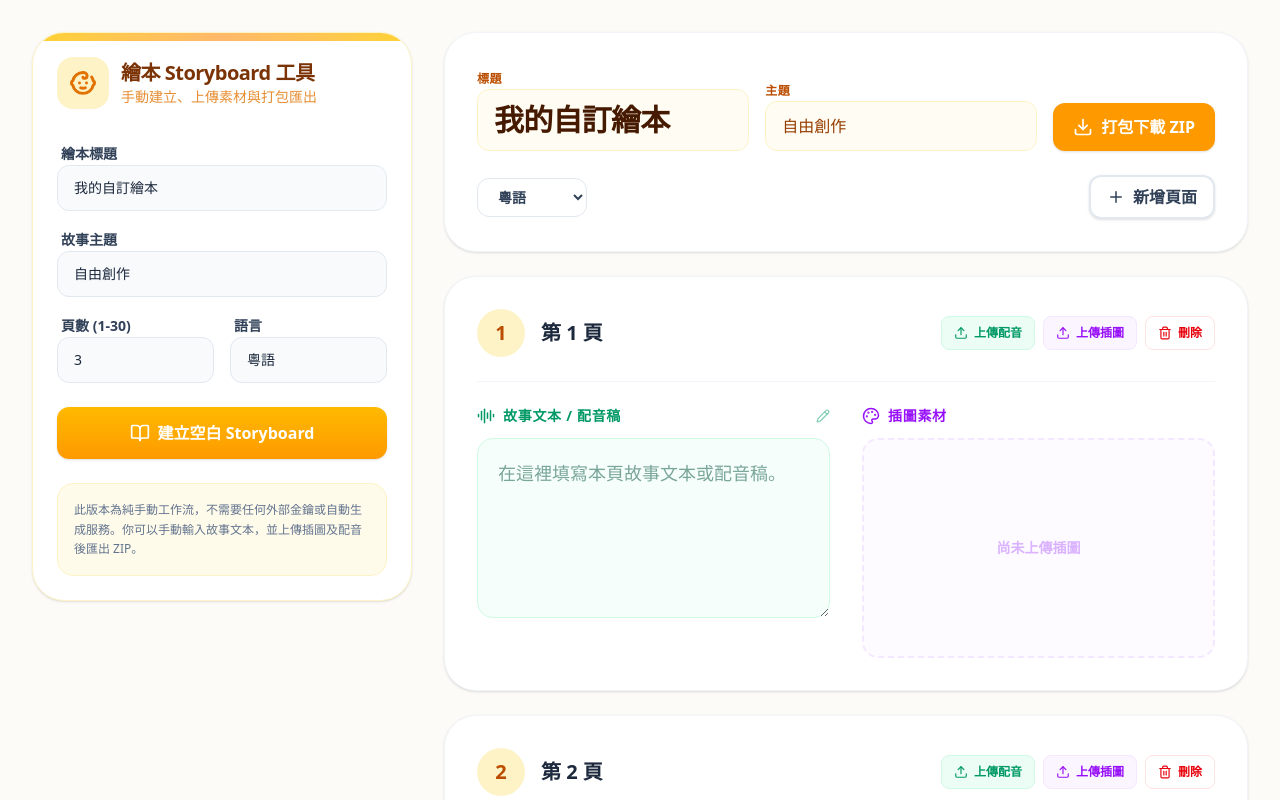
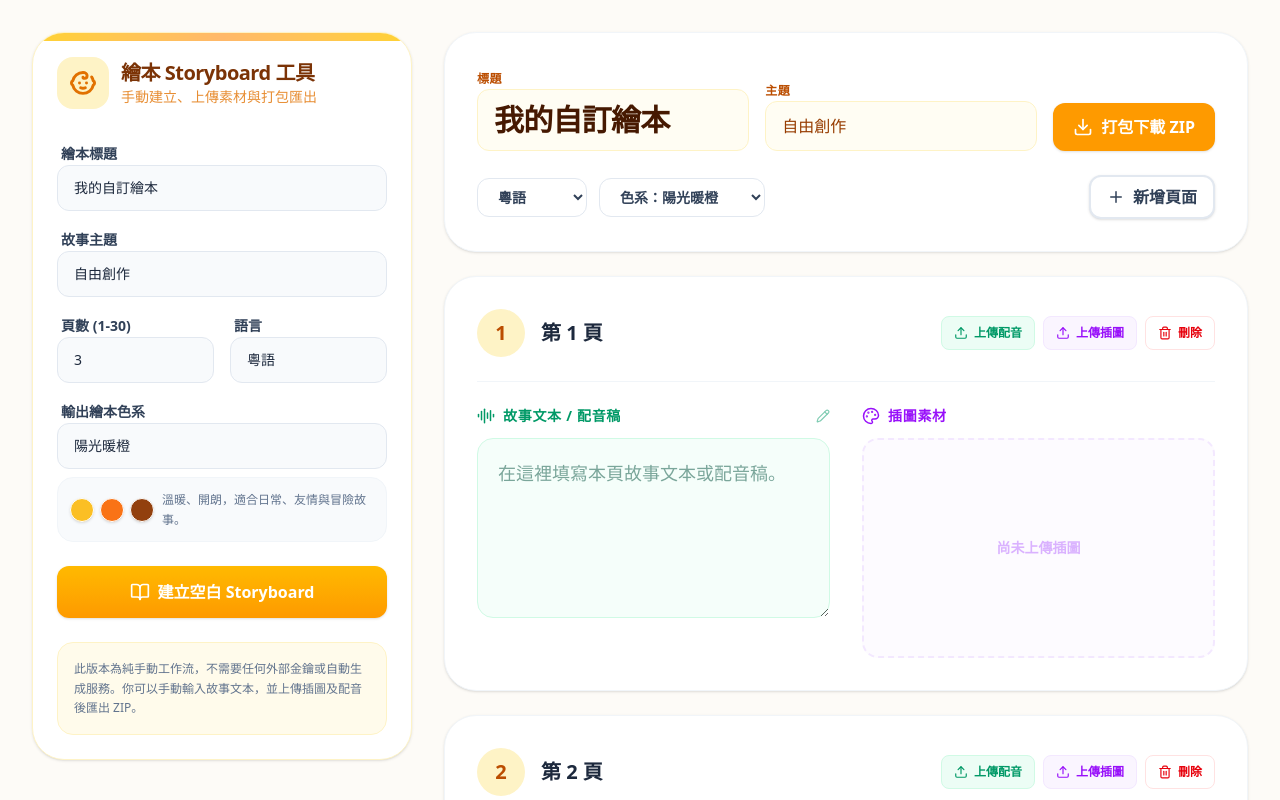
Before and after one commit to chrisOtem/toddler-picture-book-storyboard-builder, a React (Vite) app: page / in a window 1280 px wide. Both pictures are taken after a click on the button "建立空白 Storyboard". Shown: the top 800 px of the page. Built offline with nearby package versions, Linux system fonts and the light colour scheme.

Commit message:
Add export color scheme selection

```diff
--- a/src/App.tsx
+++ b/src/App.tsx
@@ -1,6 +1,209 @@
 import React, { useState } from 'react';
 import { BookOpen, Loader2, Baby, Palette, AudioLines, Pencil, Upload, Download, Plus, Trash2 } from 'lucide-react';
 import JSZip from 'jszip';
+
+type ColorSchemeId = 'sunshine' | 'bedtime' | 'forest' | 'ocean' | 'candy' | 'lavender';
+
+interface ColorScheme {
+  id: ColorSchemeId;
+  label: string;
+  description: string;
+  swatches: string[];
+  exportVars: Record<string, string>;
+}
+
+const COLOR_SCHEMES: ColorScheme[] = [
+  {
+    id: 'sunshine',
+    label: '陽光暖橙',
+    description: '溫暖、開朗，適合日常、友情與冒險故事。',
+    swatches: ['#fbbf24', '#f97316', '#92400e'],
+    exportVars: {
+      paper: '#fffdf6',
+      paperEdge: '#f4d99b',
+      ink: '#78350f',
+      muted: '#a16207',
+      textStrong: '#451a03',
+      background: '#fdf7e8',
+      backgroundStart: '#fff7ed',
+      backgroundEnd: '#fff1f2',
+      coverBase: '#fff7d6',
+      storyPanelStart: '#ffffff',
+      storyPanelEnd: '#fffaf0',
+      accent: '#d97706',
+      accentStrong: '#92400e',
+      accentSoft: '#fcd34d',
+      glowPrimary: 'rgba(253, 230, 138, 0.55)',
+      glowCoverOne: 'rgba(251, 191, 36, 0.32)',
+      glowCoverTwo: 'rgba(251, 146, 60, 0.22)',
+      borderTint: 'rgba(217, 119, 6, 0.18)',
+      sideTint: 'rgba(146, 64, 14, 0.08)',
+      shadowTint: 'rgba(120, 53, 15, 0.12)',
+      paperShadow: 'rgba(120, 53, 15, 0.1)',
+      controlsBg: 'rgba(255, 251, 235, 0.92)',
+    },
+  },
+  {
+    id: 'bedtime',
+    label: '睡前星藍',
+    description: '安靜、柔和，適合睡前、月亮與星空故事。',
+    swatches: ['#93c5fd', '#4f46e5', '#1e1b4b'],
+    exportVars: {
+      paper: '#f8fbff',
+      paperEdge: '#bfdbfe',
+      ink: '#1e3a8a',
+      muted: '#3b82f6',
+      textStrong: '#172554',
+      background: '#eef6ff',
+      backgroundStart: '#eff6ff',
+      backgroundEnd: '#f5f3ff',
+      coverBase: '#eaf3ff',
+      storyPanelStart: '#ffffff',
+      storyPanelEnd: '#eff6ff',
+      accent: '#2563eb',
+      accentStrong: '#1e3a8a',
+      accentSoft: '#93c5fd',
+      glowPrimary: 'rgba(147, 197, 253, 0.48)',
+      glowCoverOne: 'rgba(125, 211, 252, 0.26)',
+      glowCoverTwo: 'rgba(165, 180, 252, 0.28)',
+      borderTint: 'rgba(37, 99, 235, 0.2)',
+      sideTint: 'rgba(30, 64, 175, 0.08)',
+      shadowTint: 'rgba(30, 58, 138, 0.14)',
+      paperShadow: 'rgba(30, 58, 138, 0.1)',
+      controlsBg: 'rgba(239, 246, 255, 0.94)',
+    },
+  },
+  {
+    id: 'forest',
+    label: '森林自然綠',
+    description: '自然、清新，適合動物、森林與成長故事。',
+    swatches: ['#86efac', '#16a34a', '#14532d'],
+    exportVars: {
+      paper: '#fbfff8',
+      paperEdge: '#bbf7d0',
+      ink: '#166534',
+      muted: '#15803d',
+      textStrong: '#052e16',
+      background: '#f0fdf4',
+      backgroundStart: '#f7fee7',
+      backgroundEnd: '#ecfdf5',
+      coverBase: '#f0fdf4',
+      storyPanelStart: '#ffffff',
+      storyPanelEnd: '#f0fdf4',
+      accent: '#16a34a',
+      accentStrong: '#166534',
+      accentSoft: '#86efac',
+      glowPrimary: 'rgba(187, 247, 208, 0.55)',
+      glowCoverOne: 'rgba(134, 239, 172, 0.34)',
+      glowCoverTwo: 'rgba(74, 222, 128, 0.22)',
+      borderTint: 'rgba(22, 163, 74, 0.2)',
+      sideTint: 'rgba(20, 83, 45, 0.08)',
+      shadowTint: 'rgba(20, 83, 45, 0.13)',
+      paperShadow: 'rgba(20, 83, 45, 0.1)',
+      controlsBg: 'rgba(240, 253, 244, 0.94)',
+    },
+  },
+  {
+    id: 'ocean',
+    label: '海洋清爽藍',
+    description: '明亮、開闊，適合海邊、探索與旅程故事。',
+    swatches: ['#67e8f9', '#0891b2', '#164e63'],
+    exportVars: {
+      paper: '#f8feff',
+      paperEdge: '#a5f3fc',
+      ink: '#155e75',
+      muted: '#0891b2',
+      textStrong: '#083344',
+      background: '#ecfeff',
+      backgroundStart: '#f0fdfa',
+      backgroundEnd: '#e0f2fe',
+      coverBase: '#ecfeff',
+      storyPanelStart: '#ffffff',
+      storyPanelEnd: '#ecfeff',
+      accent: '#0891b2',
+      accentStrong: '#155e75',
+      accentSoft: '#67e8f9',
+      glowPrimary: 'rgba(103, 232, 249, 0.42)',
+      glowCoverOne: 'rgba(34, 211, 238, 0.3)',
+      glowCoverTwo: 'rgba(56, 189, 248, 0.22)',
+      borderTint: 'rgba(8, 145, 178, 0.2)',
+      sideTint: 'rgba(22, 78, 99, 0.08)',
+      shadowTint: 'rgba(22, 78, 99, 0.13)',
+      paperShadow: 'rgba(22, 78, 99, 0.1)',
+      controlsBg: 'rgba(236, 254, 255, 0.94)',
+    },
+  },
+  {
+    id: 'candy',
+    label: '糖果柔粉',
+    description: '可愛、甜美，適合生日、朋友與幻想故事。',
+    swatches: ['#f9a8d4', '#ec4899', '#831843'],
+    exportVars: {
+      paper: '#fff8fc',
+      paperEdge: '#fbcfe8',
+      ink: '#9d174d',
+      muted: '#db2777',
+      textStrong: '#500724',
+      background: '#fdf2f8',
+      backgroundStart: '#fff1f2',
+      backgroundEnd: '#fdf2f8',
+      coverBase: '#fff1f8',
+      storyPanelStart: '#ffffff',
+      storyPanelEnd: '#fdf2f8',
+      accent: '#db2777',
+      accentStrong: '#9d174d',
+      accentSoft: '#f9a8d4',
+      glowPrimary: 'rgba(249, 168, 212, 0.46)',
+      glowCoverOne: 'rgba(244, 114, 182, 0.28)',
+      glowCoverTwo: 'rgba(251, 207, 232, 0.34)',
+      borderTint: 'rgba(219, 39, 119, 0.2)',
+      sideTint: 'rgba(157, 23, 77, 0.08)',
+      shadowTint: 'rgba(131, 24, 67, 0.13)',
+      paperShadow: 'rgba(131, 24, 67, 0.1)',
+      controlsBg: 'rgba(253, 242, 248, 0.94)',
+    },
+  },
+  {
+    id: 'lavender',
+    label: '夢幻薰衣草',
+    description: '夢幻、溫柔，適合魔法、想像與療癒故事。',
+    swatches: ['#c4b5fd', '#8b5cf6', '#4c1d95'],
+    exportVars: {
+      paper: '#fdfbff',
+      paperEdge: '#ddd6fe',
+      ink: '#5b21b6',
+      muted: '#7c3aed',
+      textStrong: '#2e1065',
+      background: '#f5f3ff',
+      backgroundStart: '#faf5ff',
+      backgroundEnd: '#eef2ff',
+      coverBase: '#f5f3ff',
+      storyPanelStart: '#ffffff',
+      storyPanelEnd: '#f5f3ff',
+      accent: '#7c3aed',
+      accentStrong: '#5b21b6',
+      accentSoft: '#c4b5fd',
+      glowPrimary: 'rgba(196, 181, 253, 0.48)',
+      glowCoverOne: 'rgba(167, 139, 250, 0.28)',
+      glowCoverTwo: 'rgba(216, 180, 254, 0.3)',
+      borderTint: 'rgba(124, 58, 237, 0.2)',
+      sideTint: 'rgba(76, 29, 149, 0.08)',
+      shadowTint: 'rgba(76, 29, 149, 0.13)',
+      paperShadow: 'rgba(76, 29, 149, 0.1)',
+      controlsBg: 'rgba(245, 243, 255, 0.94)',
+    },
+  },
+];
+
+const DEFAULT_COLOR_SCHEME_ID: ColorSchemeId = 'sunshine';
+
+const getColorScheme = (id: string): ColorScheme =>
+  COLOR_SCHEMES.find(scheme => scheme.id === id) || COLOR_SCHEMES[0];
+
+const buildExportThemeVars = (scheme: ColorScheme) =>
+  Object.entries(scheme.exportVars)
+    .map(([key, value]) => `      --${key.replace(/[A-Z]/g, match => `-${match.toLowerCase()}`)}: ${value};`)
+    .join('\n');
 
 interface Page {
   pageNumber: number;
@@ -15,6 +218,7 @@ interface StoryBook {
   title: string;
   theme: string;
   language: string;
+  colorScheme: ColorSchemeId;
   pages: Page[];
 }
 
@@ -59,6 +263,7 @@ export default function App() {
   const [theme, setTheme] = useState('自由創作');
   const [pages, setPages] = useState(DEFAULT_PAGE_COUNT);
   const [language, setLanguage] = useState('粵語');
+  const [colorSchemeId, setColorSchemeId] = useState<ColorSchemeId>(DEFAULT_COLOR_SCHEME_ID);
   const [isExporting, setIsExporting] = useState(false);
   const [story, setStory] = useState<StoryBook | null>(null);
   const [error, setError] = useState<string | null>(null);
@@ -76,11 +281,12 @@ export default function App() {
       title: title.trim() || '我的自訂繪本',
       theme: theme.trim() || '自由創作',
       language,
+      colorScheme: colorSchemeId,
       pages: Array.from({ length: pages }).map((_, index) => emptyPage(index + 1)),
     });
   };
 
-  const updateStoryMeta = (field: keyof Pick<StoryBook, 'title' | 'theme' | 'language'>, value: string) => {
+  const updateStoryMeta = (field: keyof Pick<StoryBook, 'title' | 'theme' | 'language' | 'colorScheme'>, value: string) => {
     setStory(prev => (prev ? { ...prev, [field]: value } : prev));
   };
 
@@ -213,6 +419,9 @@ export default function App() {
 
       const safeTitle = escapeHtml(story.title || '我的自訂繪本');
       const safeTheme = escapeHtml(story.theme || '自由創作');
+      const selectedColorScheme = getColorScheme(story.colorScheme);
+      const safeColorSchemeLabel = escapeHtml(selectedColorScheme.label);
+      const exportThemeVars = buildExportThemeVars(selectedColorScheme);
       const contentPageCount = story.pages.length;
       const totalSlides = contentPageCount + 1;
 
@@ -225,11 +434,7 @@ export default function App() {
   <style>
     :root {
       color-scheme: light;
-      --paper: #fffdf6;
-      --paper-edge: #f4d99b;
-      --ink: #78350f;
-      --muted: #a16207;
-      --background: #fdf7e8;
+${exportThemeVars}
     }
     * { box-sizing: border-box; }
     body {
@@ -238,8 +443,8 @@ export default function App() {
       font-family: system-ui, -apple-system, BlinkMacSystemFont, 'Segoe UI', sans-serif;
       color: var(--ink);
       background:
-        radial-gradient(circle at top left, rgba(253, 230, 138, 0.55), transparent 34rem),
-        linear-gradient(135deg, #fff7ed 0%, var(--background) 48%, #fff1f2 100%);
+        radial-gradient(circle at top left, var(--glow-primary), transparent 34rem),
+        linear-gradient(135deg, var(--background-start) 0%, var(--background) 48%, var(--background-end) 100%);
       display: flex;
       justify-content: center;
       padding: 22px 14px;
@@ -250,13 +455,13 @@ export default function App() {
       gap: 14px;
     }
     .book-stage, .controls {
-      border: 1px solid rgba(217, 119, 6, 0.18);
-      box-shadow: 0 24px 60px rgba(120, 53, 15, 0.12);
+      border: 1px solid var(--border-tint);
+      box-shadow: 0 24px 60px var(--shadow-tint);
     }
     .book-stage {
       position: relative;
       min-height: 82vh;
-      background: linear-gradient(90deg, rgba(146, 64, 14, 0.08), transparent 7%, transparent 93%, rgba(146, 64, 14, 0.08)), #fffdf7;
+      background: linear-gradient(90deg, var(--side-tint), transparent 7%, transparent 93%, var(--side-tint)), var(--paper);
       border-radius: 34px;
       overflow: hidden;
       perspective: 1600px;
@@ -286,7 +491,7 @@ export default function App() {
       border: 1px solid var(--paper-edge);
       border-radius: 28px;
       overflow: hidden;
-      box-shadow: inset 0 0 0 1px rgba(255, 255, 255, 0.7), 0 20px 45px rgba(120, 53, 15, 0.1);
+      box-shadow: inset 0 0 0 1px rgba(255, 255, 255, 0.7), 0 20px 45px var(--paper-shadow);
     }
     .cover-paper {
       display: flex;
@@ -296,16 +501,16 @@ export default function App() {
       text-align: center;
       padding: clamp(28px, 6vw, 78px);
       background:
-        radial-gradient(circle at 18% 22%, rgba(251, 191, 36, 0.32), transparent 18rem),
-        radial-gradient(circle at 84% 72%, rgba(251, 146, 60, 0.22), transparent 18rem),
-        #fff7d6;
+        radial-gradient(circle at 18% 22%, var(--glow-cover-one), transparent 18rem),
+        radial-gradient(circle at 84% 72%, var(--glow-cover-two), transparent 18rem),
+        var(--cover-base);
     }
     .cover-paper h1 {
       margin: 0 0 20px;
       font-size: clamp(2.8rem, 9vw, 6.7rem);
       line-height: 1.05;
       letter-spacing: 0.04em;
-      color: #92400e;
+      color: var(--accent-strong);
     }
     .cover-paper p { margin: 8px 0; color: var(--muted); font-size: clamp(1rem, 2.4vw, 1.45rem); font-weight: 800; }
     .story-paper {
@@ -327,12 +532,12 @@ export default function App() {
       display: block;
       background: white;
     }
-    .placeholder { color: #b45309; font-size: clamp(1.35rem, 3vw, 2.2rem); font-weight: 900; opacity: 0.55; }
+    .placeholder { color: var(--muted); font-size: clamp(1.35rem, 3vw, 2.2rem); font-weight: 900; opacity: 0.55; }
     .story-area {
       text-align: center;
       padding: clamp(12px, 1.8vw, 22px) clamp(18px, 4vw, 58px);
-      background: linear-gradient(180deg, #ffffff 0%, #fffaf0 100%);
-      border-top: 1px solid rgba(217, 119, 6, 0.16);
+      background: linear-gradient(180deg, var(--story-panel-start) 0%, var(--story-panel-end) 100%);
+      border-top: 1px solid var(--border-tint);
       display: flex;
       flex-direction: column;
       justify-content: center;
@@ -351,7 +556,7 @@ export default function App() {
       font-size: clamp(0.95rem, 2vw, 1.45rem);
       line-height: 1.34;
       font-weight: 650;
-      color: #451a03;
+      color: var(--text-strong);
       overflow: hidden;
       overflow-wrap: anywhere;
       word-break: break-word;
@@ -361,7 +566,7 @@ export default function App() {
     .audio-missing { color: #d6a75d; font-size: 0.95rem; font-weight: 700; flex: 0 0 auto; }
     .muted { color: #a8a29e; }
     .controls {
-      background: rgba(255, 251, 235, 0.92);
+      background: var(--controls-bg);
       border-radius: 999px;
       padding: 12px;
       display: grid;
@@ -376,12 +581,12 @@ export default function App() {
       font-size: 1rem;
       font-weight: 900;
       color: white;
-      background: #d97706;
+      background: var(--accent);
       cursor: pointer;
       box-shadow: 0 8px 18px rgba(217, 119, 6, 0.22);
     }
-    button:disabled { background: #fcd34d; cursor: not-allowed; box-shadow: none; }
-    .page-status { text-align: center; color: #92400e; font-weight: 900; min-width: 160px; }
+    button:disabled { background: var(--accent-soft); cursor: not-allowed; box-shadow: none; }
+    .page-status { text-align: center; color: var(--accent-strong); font-weight: 900; min-width: 160px; }
     @media (max-width: 720px) {
       body { padding: 10px 8px; }
       .book-stage { min-height: 80vh; border-radius: 24px; }
@@ -403,6 +608,7 @@ export default function App() {
           <h1>${safeTitle}</h1>
           <p>${safeTheme}</p>
           <p>${escapeHtml(story.language)}</p>
+          <p>色系：${safeColorSchemeLabel}</p>
         </div>
       </article>
       ${htmlPages}
@@ -502,6 +708,10 @@ export default function App() {
         title: story.title,
         theme: story.theme,
         language: story.language,
+        colorScheme: {
+          id: selectedColorScheme.id,
+          label: selectedColorScheme.label,
+        },
         exportedAt: new Date().toISOString(),
         pages: manifestPages,
       };
@@ -510,7 +720,7 @@ export default function App() {
       storyboardFolder?.file('storyboard.json', JSON.stringify(storyboardData, null, 2));
       storyboardFolder?.file(
         'storyboard.md',
-        `# ${story.title || '我的自訂繪本'}\n\n主題：${story.theme || '自由創作'}\n\n語言：${story.language}\n\n` +
+        `# ${story.title || '我的自訂繪本'}\n\n主題：${story.theme || '自由創作'}\n\n語言：${story.language}\n\n色系：${selectedColorScheme.label}\n\n` +
           story.pages
             .map(
               page =>
@@ -535,6 +745,8 @@ export default function App() {
       setIsExporting(false);
     }
   };
+
+  const currentColorScheme = getColorScheme(colorSchemeId);
 
   return (
     <div className="min-h-screen bg-[#FDFBF7] text-slate-800 font-sans p-4 sm:p-8">
@@ -603,6 +815,27 @@ export default function App() {
                 </select>
               </div>
             </div>
+
+            <div className="space-y-2">
+              <label className="text-sm font-bold text-slate-700 ml-1">輸出繪本色系</label>
+              <select
+                value={colorSchemeId}
+                onChange={event => setColorSchemeId(event.target.value as ColorSchemeId)}
+                className="w-full bg-slate-50 border border-slate-200 rounded-xl px-4 py-3 text-sm focus:outline-none focus:ring-2 focus:ring-amber-400 focus:border-transparent transition-all appearance-none"
+              >
+                {COLOR_SCHEMES.map(scheme => (
+                  <option key={scheme.id} value={scheme.id}>{scheme.label}</option>
+                ))}
+              </select>
+              <div className="flex items-center gap-2 rounded-2xl bg-slate-50 border border-slate-100 p-3">
+                <div className="flex gap-1.5">
+                  {currentColorScheme.swatches.map(color => (
+                    <span key={color} className="h-6 w-6 rounded-full border border-white shadow-sm" style={{ backgroundColor: color }} />
+                  ))}
+                </div>
+                <p className="text-xs leading-relaxed text-slate-500">{currentColorScheme.description}</p>
+              </div>
+            </div>
           </div>
 
           {error && (
@@ -668,6 +901,7 @@ export default function App() {
                     </button>
                   </div>
                   <div className="flex flex-col sm:flex-row gap-3 sm:items-center sm:justify-between">
+                    <div className="flex flex-col sm:flex-row gap-3">
                       <select
                         value={story.language}
                         onChange={event => updateStoryMeta('language', event.target.value)}
@@ -679,6 +913,17 @@ export default function App() {
                         <option value="English">English</option>
                         <option value="日本語">日本語</option>
                       </select>
+                      <select
+                        value={story.colorScheme}
+                        onChange={event => updateStoryMeta('colorScheme', event.target.value)}
+                        className="bg-white border border-slate-200 rounded-xl px-4 py-2 text-sm font-bold text-slate-700 focus:outline-none focus:ring-2 focus:ring-amber-400"
+                        aria-label="輸出繪本色系"
+                      >
+                        {COLOR_SCHEMES.map(scheme => (
+                          <option key={scheme.id} value={scheme.id}>色系：{scheme.label}</option>
+                        ))}
+                      </select>
+                    </div>
                     <button
                       onClick={addPage}
                       className="bg-white border-2 border-slate-200 hover:bg-slate-50 hover:border-slate-300 text-slate-700 rounded-xl px-4 py-2 font-bold transition-all shadow-sm flex items-center justify-center gap-2"
```
Lines whose indentation alone changed are shown as unchanged.
